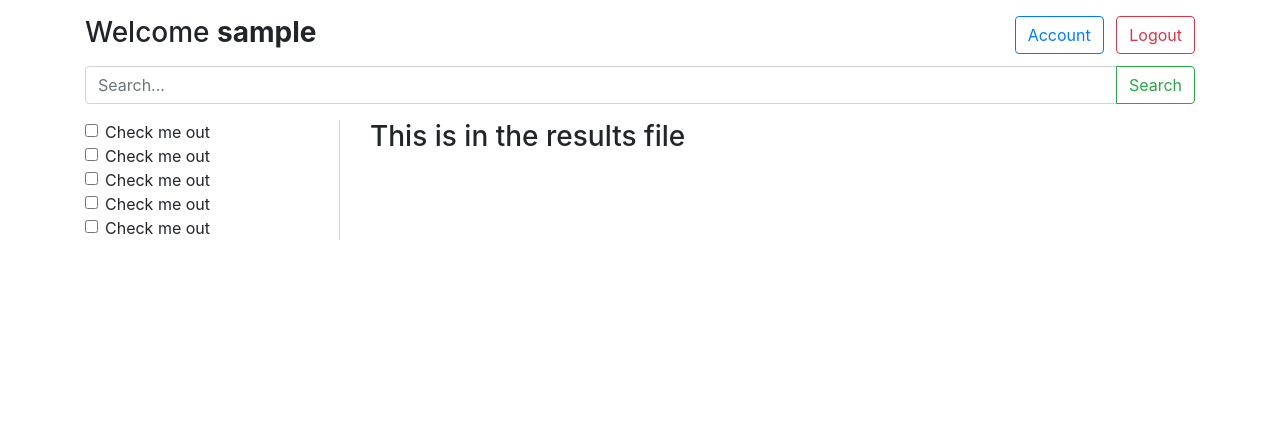
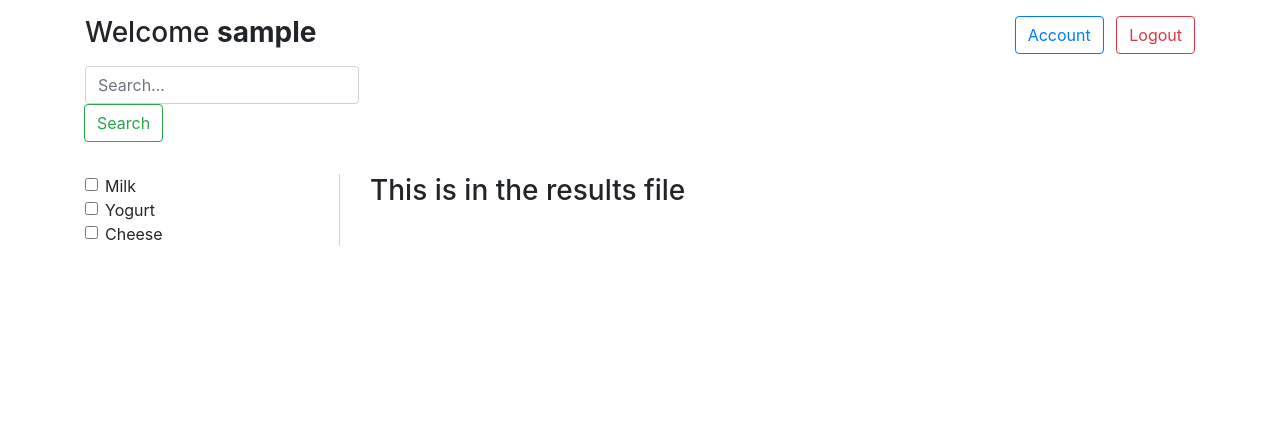
Before and after one commit to Alhusseinr/Php-Projects, a PHP site: page /views/Index.php in a window 1280 px wide. Shown: the top 445 px of the page. Run offline with PHP 8.4, Linux system fonts and the light colour scheme; the visitor is signed in with stand-in values (Sample User, id 1).

Commit message:
simple changs

```diff
--- a/GreenLand/views/Index.php
+++ b/GreenLand/views/Index.php
@@ -23,21 +23,21 @@
         <link rel="stylesheet" href="../public/css/style.css" type="text/css" />
     </head>
     <body>
-        <div class="content">
-            <?php if(isset($_SESSION['success'])) : ?>
+<!--        <div class="content">
+            <?php /*if(isset($_SESSION['success'])) : */?>
                 <div class="error success">
                     <h3>
                         <?php
-                            echo $_SESSION['success'];
+/*                            echo $_SESSION['success'];
                             unset($_SESSION['success']);
-                        ?>
+                        */?>
                     </h3>
                 </div>
-            <?php endif; ?>
-        </div>
+            <?php /*endif; */?>
+        </div>-->
 
         <section class="container">
-            <?php include('nav.html')?>
+            <?php include('nav.php') ?>
             <section id="mainBody">
                 <div class="row">
                     <div class="col-md-3" id="filter">
@@ -46,31 +46,19 @@
                                 <li>
                                     <div class="form-check">
                                         <input type="checkbox" class="form-check-input" id="exampleCheck1">
-                                        <label class="form-check-label" for="exampleCheck1">Check me out</label>
+                                        <label class="form-check-label" for="exampleCheck1">Milk</label>
                                     </div>
                                 </li>
                                 <li>
                                     <div class="form-check">
                                         <input type="checkbox" class="form-check-input" id="exampleCheck1">
-                                        <label class="form-check-label" for="exampleCheck1">Check me out</label>
+                                        <label class="form-check-label" for="exampleCheck1">Yogurt</label>
                                     </div>
                                 </li>
                                 <li>
                                     <div class="form-check">
                                         <input type="checkbox" class="form-check-input" id="exampleCheck1">
-                                        <label class="form-check-label" for="exampleCheck1">Check me out</label>
-                                    </div>
-                                </li>
-                                <li>
-                                    <div class="form-check">
-                                        <input type="checkbox" class="form-check-input" id="exampleCheck1">
-                                        <label class="form-check-label" for="exampleCheck1">Check me out</label>
-                                    </div>
-                                </li>
-                                <li>
-                                    <div class="form-check">
-                                        <input type="checkbox" class="form-check-input" id="exampleCheck1">
-                                        <label class="form-check-label" for="exampleCheck1">Check me out</label>
+                                        <label class="form-check-label" for="exampleCheck1">Cheese</label>
                                     </div>
                                 </li>
                             </ul>
--- a/GreenLand/views/nav.html
+++ b/GreenLand/views/nav.php
@@ -1,3 +1,4 @@
+<?php include('server.php') ?>
 <section id="topNav">
     <?php if(isset($_SESSION['username'])) : ?>
     <div class="row" style="margin-top: 1em;">
@@ -14,10 +15,12 @@
 <section id="searchBar">
     <div class="row">
         <div class="input-group my-2 mb-3 col-md-12">
-            <input type="text" class="form-control" placeholder="Search..." aria-label="Recipient's username" aria-describedby="basic-addon2">
-            <div class="input-group-append">
-                <button class="btn btn-outline-success" type="button">Search</button>
-            </div>
+            <form method="post" action="nav.php" id="searchForm">
+                <input type="text" name="searchTerm" class="form-control" placeholder="Search..." aria-label="Recipient's username" aria-describedby="basic-addon2">
+                <div class="input-group-append">
+                    <button class="btn btn-outline-success" type="submit" name="searchSubmit">Search</button>
+                </div>
+            </form>
         </div>
     </div>
 </section>
--- a/GreenLand/views/server.php
+++ b/GreenLand/views/server.php
@@ -82,3 +82,13 @@
             }
         }
     }
+
+// Search
+
+    $searchTerm;
+
+    if(isset($_POST['searchSubmit'])){
+        if(empty($searchTerm)){
+            array_push($errors, "Please enter a search term");
+        }
+    }
```
